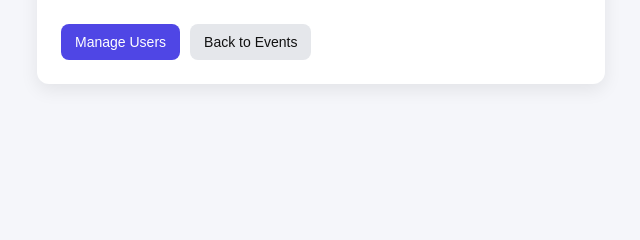
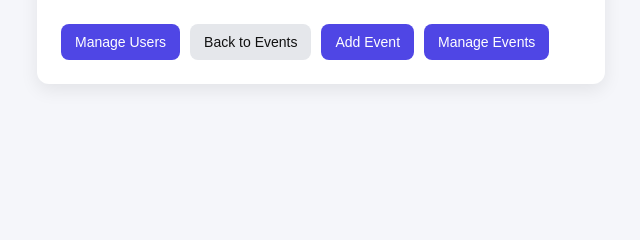
Before and after one commit to nancydej/RecruiterSystem, a Django app: template templates/users/admin_profile.html in a window 1280 px wide. Shown: the part 493-733 px from the top of the page, without its empty margins (319-959 px from the left). Run offline with Django 5.2, Linux system fonts and the light colour scheme; the template is opened without the code that fills it, so the values that code supplies are empty.

Commit message:
registration flow/ admin event navigation

```diff
--- a/templates/users/admin_profile.html
+++ b/templates/users/admin_profile.html
@@ -164,6 +164,9 @@
         <div class="actions">
             <a href="{% url 'manage_users' %}" class="btn btn-primary">Manage Users</a>
             <a href="{% url 'home' %}" class="btn btn-secondary">Back to Events</a>
+            <a href="{% url 'add_event' %}" class="btn btn-primary">Add Event</a>
+            <a href="{% url 'manage_events' %}" class="btn btn-primary">Manage Events</a>
+
         </div>
 
     </div>
```
